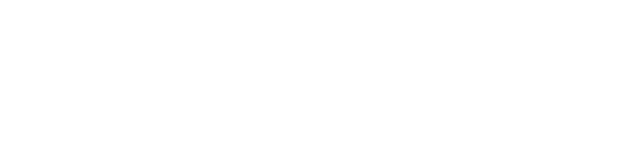
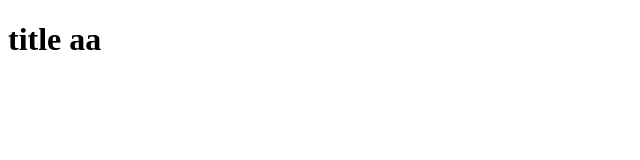
Before and after one commit to tomnganha/learn_git, a plain HTML site: page index.html in a window 1280 px wide. Shown: the whole page, without its empty margins (0-640 px from the left). Drawn offline with Linux system fonts and the light colour scheme.

Commit message:
seventh commit

```diff
--- a/index.html
+++ b/index.html
@@ -5,5 +5,7 @@
     <meta name="viewport" content="width=device-width, initial-scale=1.0" />
     <title>Document</title>
   </head>
-  <body></body>
+  <body>
+    <h1>title aa</h1>
+  </body>
 </html>
```
Also changed, not shown: 1 other file.
